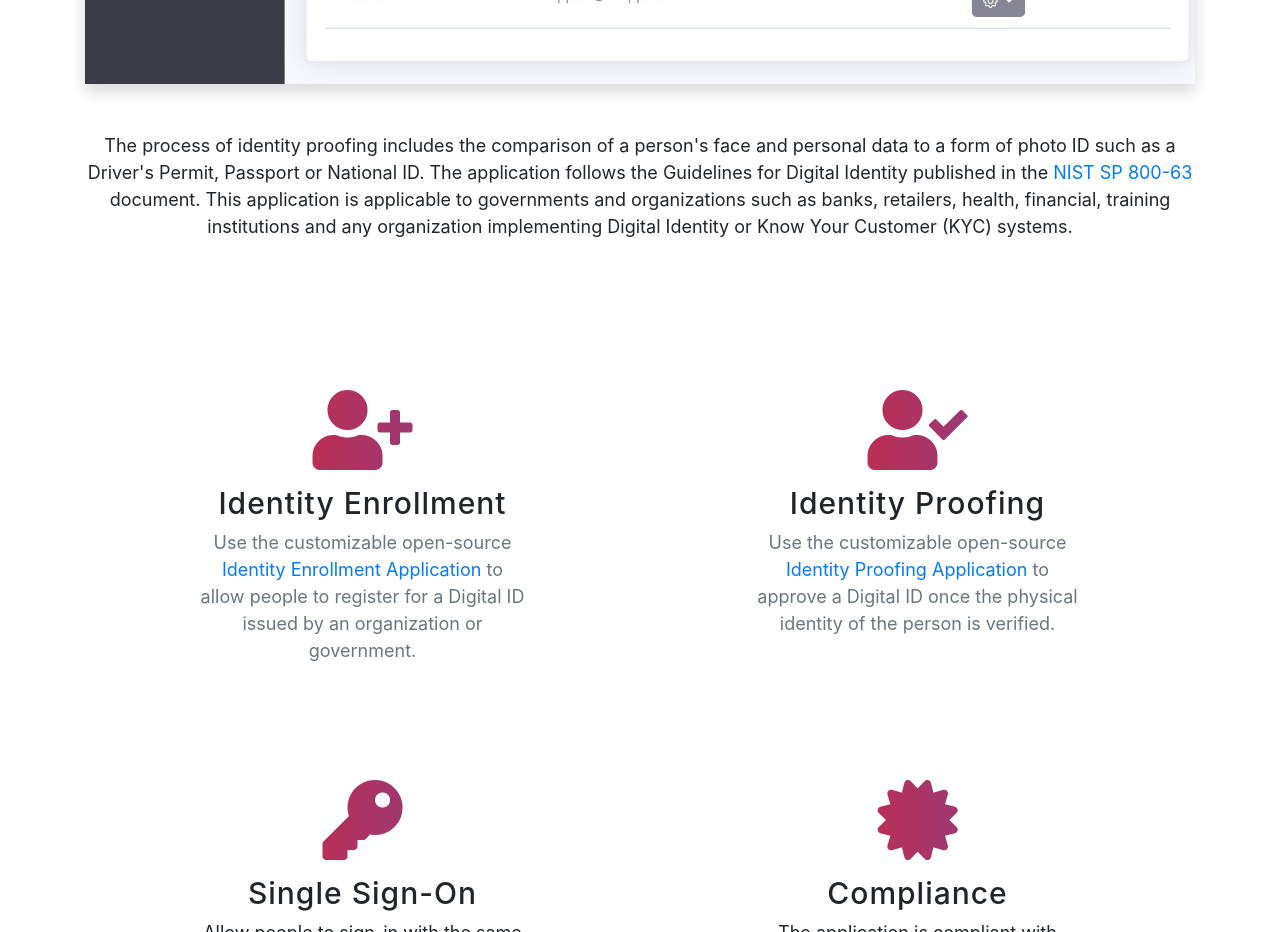
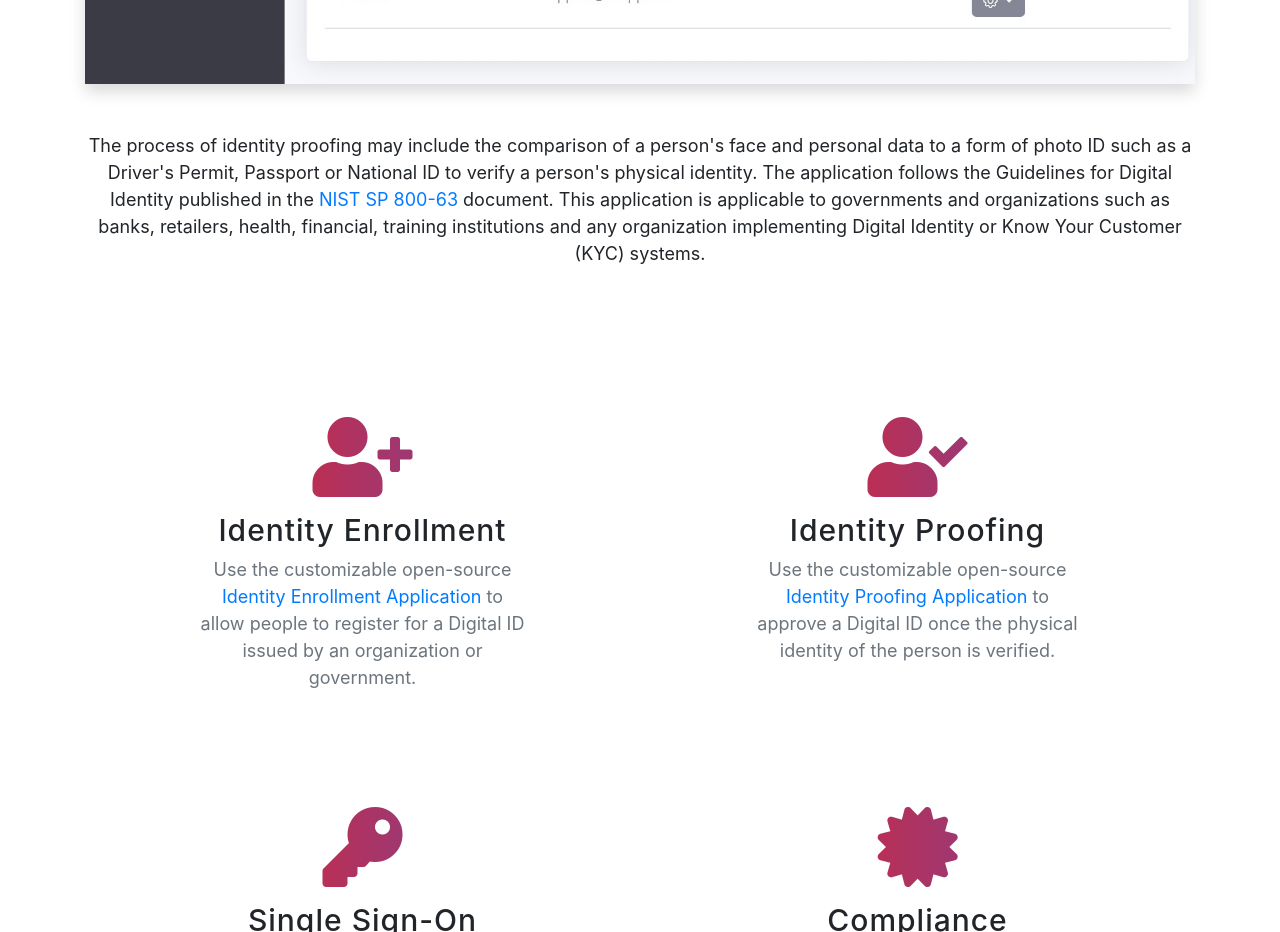
Before and after one commit to rcl-identity/site, a website with bundled scripts: page index.html in a window 1280 px wide. Shown: the part 3000-3932 px from the top of the page. Built offline with nearby package versions, Linux system fonts and the light colour scheme; files whose address does not match are found by name; a web font is replaced by a local one.

Commit message:
updated index

```diff
--- a/index.html
+++ b/index.html
@@ -37,7 +37,7 @@
   <meta name="viewport" content="width=device-width, initial-scale=1, shrink-to-fit=no">
   <meta name="description"
     content="RCL Digital Identity integrates with Azure AD B2C to verify the physical identity of users by a process of Identity Proofing or Identity Verification.
-    The process of identity proofing may include the comparison of a person's face and personal data to a form of photo ID such as a Driver's Permit, Passport or National ID">
+    The process of identity proofing may include the comparison of a person's face and personal data to a form of photo ID such as a Driver's Permit, Passport or National ID to verify a person's physical identity.">
   <meta name="author" content="Ray Consulting Limited">
 
   <title>RCL Digital Identity</title>
@@ -182,8 +182,7 @@
           <div class="text-center mb-5 shadow rounded">
             <img src="./img/rcl-portal.jpg" class="img-fluid">
           </div>
-          <p class="mb-5">The process of identity proofing includes the comparison of a person's face and personal data
-            to a form of photo ID such as a Driver's Permit, Passport or National ID.
+          <p class="mb-5">The process of identity proofing may include the comparison of a person's face and personal data to a form of photo ID such as a Driver's Permit, Passport or National ID to verify a person's physical identity.
             The application follows the Guidelines for Digital Identity published in the <a
               href="https://pages.nist.gov/800-63-3/" target="_blank">NIST SP 800-63</a> document.
             This application is applicable to governments and organizations such as banks, retailers, health, financial, training institutions and any organization implementing Digital Identity or Know Your Customer
```
